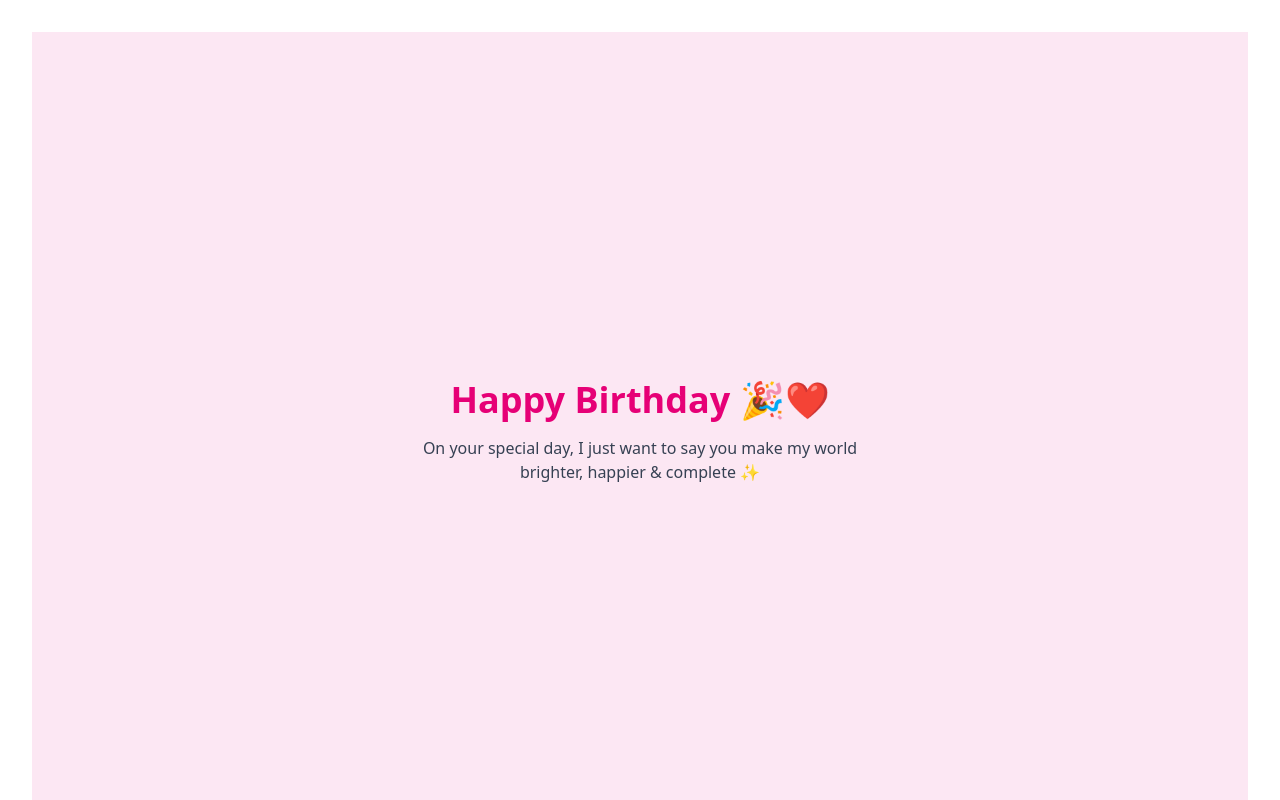
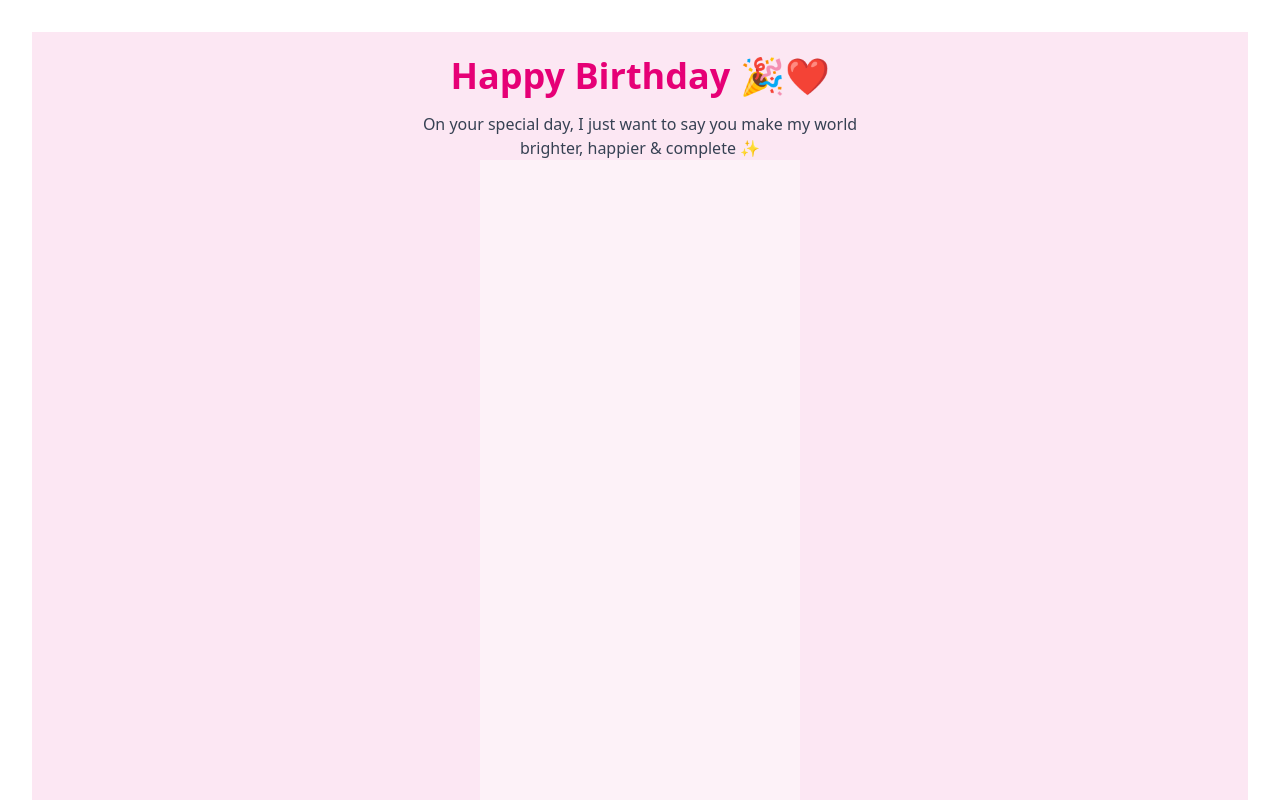
Before and after one commit to Gopal-Koli/Krisha121502, a React (Vite) app: page /Birthday in a window 1280 px wide. Shown: the top 800 px of the page. Built offline with nearby package versions, Linux system fonts and the light colour scheme.

Commit message:
Gallery page

```diff
--- a/src/App.jsx
+++ b/src/App.jsx
@@ -4,7 +4,7 @@ import { BrowserRouter, Routes, Route } from "react-router-dom";
 import viteLogo from "/vite.svg";
 import Home from "../src/pages/Home.jsx";
 import Birthday from "./pages/Birthdays.jsx";
-import Gallery from "./pages/Gallery.jsx";
+
 import Proposal from "./pages/Proposal.jsx";
 import "./App.css";
 
@@ -16,7 +16,7 @@ function App() {
       <Routes>
         <Route path="/" element={<Home />} />
         <Route path="/Birthday" element={<Birthday />} />
-        <Route path="/gallery" element={<Gallery />} />
+
         <Route path="/proposal" element={<Proposal />} />
       </Routes>
     </BrowserRouter>
--- a/src/pages/Birthdays.jsx
+++ b/src/pages/Birthdays.jsx
@@ -1,7 +1,8 @@
 import { motion } from "framer-motion"
-
+import Gallery from '../pages/Gallery'
 export default function Birthday() {
   return (
+    <>
     <div className="min-h-screen bg-pink-100 flex flex-col items-center justify-center text-center p-6">
       <motion.h1
         initial={{ y: -100 }}
@@ -15,6 +16,10 @@ export default function Birthday() {
         On your special day, I just want to say
         you make my world brighter, happier & complete ✨
       </p>
+     <Gallery/>
+
     </div>
+
+    </>
   )
 }
```
